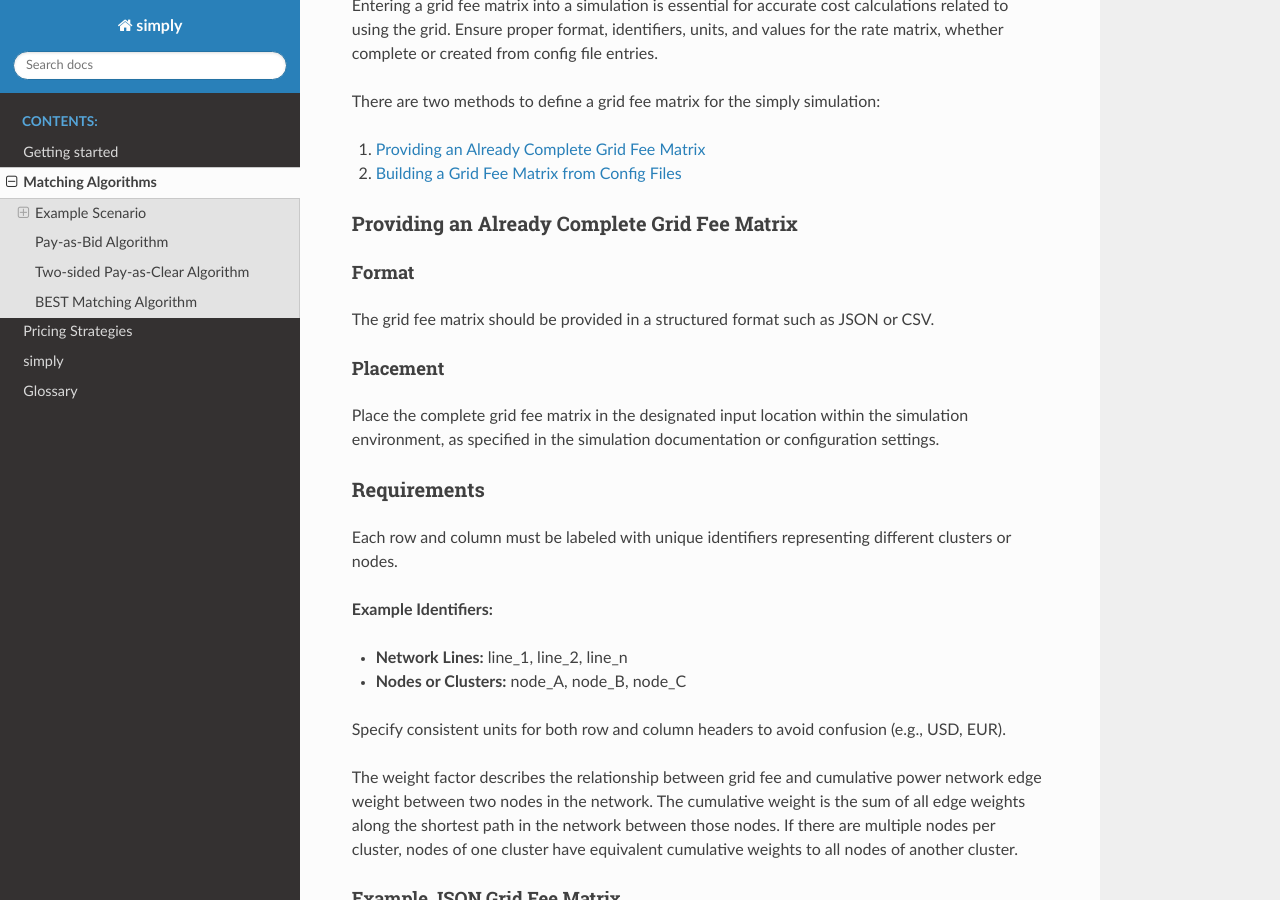
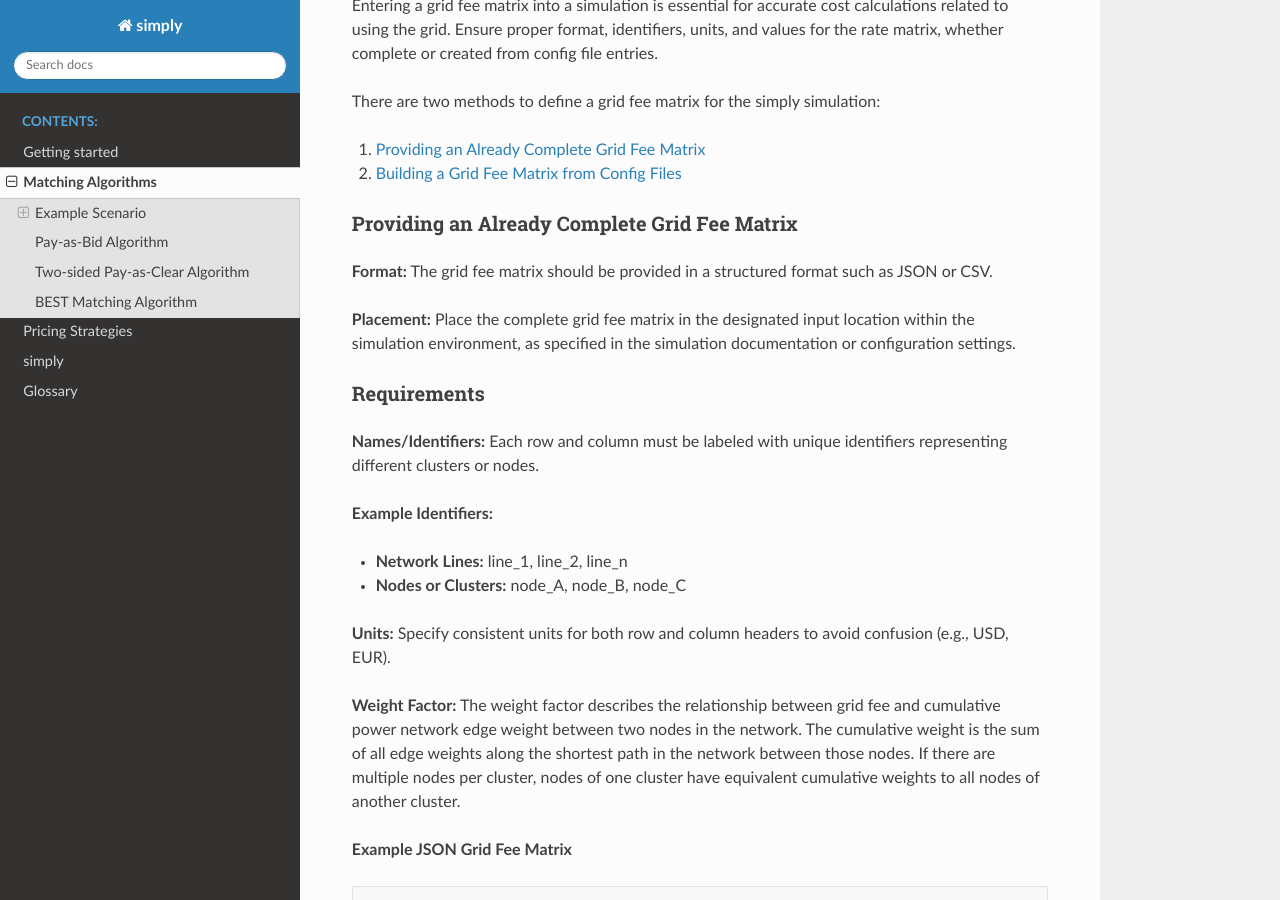
Before and after one commit to BESTenergytrade/simply, a Sphinx documentation site: the page built from doc/source/matching_strategies.rst, in a window 1280 px wide and 900 px high, scrolled down 1281 px. Built offline with Sphinx 7.4.7 and the Read the Docs theme 2.0.0, drawn with Linux system fonts in a browser that asks for light colours; formulas are drawn with MathJax 3.

Commit message:
Update matching_strategies.rst

```diff
--- a/doc/source/matching_strategies.rst
+++ b/doc/source/matching_strategies.rst
@@ -57,19 +57,16 @@ There are two methods to define a grid fee matrix for the simply simulation:
 Providing an Already Complete Grid Fee Matrix
 ---------------------------------------------
 
-Format
-^^^^^^
+**Format:**
 The grid fee matrix should be provided in a structured format such as JSON or CSV.
 
-Placement
-^^^^^^^^^
+**Placement:**
 Place the complete grid fee matrix in the designated input location within the simulation environment, as specified in the simulation documentation or configuration settings.
 
 Requirements
 ------------
 
-Names/Identifiers
-~~~~~~~~~~~~~~~~~
+**Names/Identifiers:**
 Each row and column must be labeled with unique identifiers representing different clusters or nodes.
 
 **Example Identifiers:**
@@ -77,16 +74,13 @@ Each row and column must be labeled with unique identifiers representing differe
 - **Network Lines:** line_1, line_2, line_n
 - **Nodes or Clusters:** node_A, node_B, node_C
 
-Units
-~~~~~
+**Units:**
 Specify consistent units for both row and column headers to avoid confusion (e.g., USD, EUR).
 
-Weight Factor
-~~~~~~~~~~~~~
+**Weight Factor:**
 The weight factor describes the relationship between grid fee and cumulative power network edge weight between two nodes in the network. The cumulative weight is the sum of all edge weights along the shortest path in the network between those nodes. If there are multiple nodes per cluster, nodes of one cluster have equivalent cumulative weights to all nodes of another cluster.
 
-Example JSON Grid Fee Matrix
-^^^^^^^^^^^^^^^^^^^^^^^^^^^^
+**Example JSON Grid Fee Matrix**
 
 .. code-block:: json
 
@@ -110,16 +104,15 @@ Example JSON Grid Fee Matrix
 Building a Grid Fee Matrix from Config Files
 --------------------------------------------
 
-Composition from Config Files
-^^^^^^^^^^^^^^^^^^^^^^^^^^^^^
+**Composition from Config Files**
+
 The grid fee matrix can be composed by reading entries from configuration files using the following attributes:
 
 - ``default_grid_fee``: Default grid fee applied for trades with the market maker
 - ``local_grid_fee``: Local grid fee applied for trades within a cluster
 - ``weight_factor``: Factor describing the relationship of grid fee to cumulative power network edge weights (see description above)
 
-Example Configuration Entries
-^^^^^^^^^^^^^^^^^^^^^^^^^^^^^
+**Example Configuration Entries**
 
 .. code-block:: python
 
```
